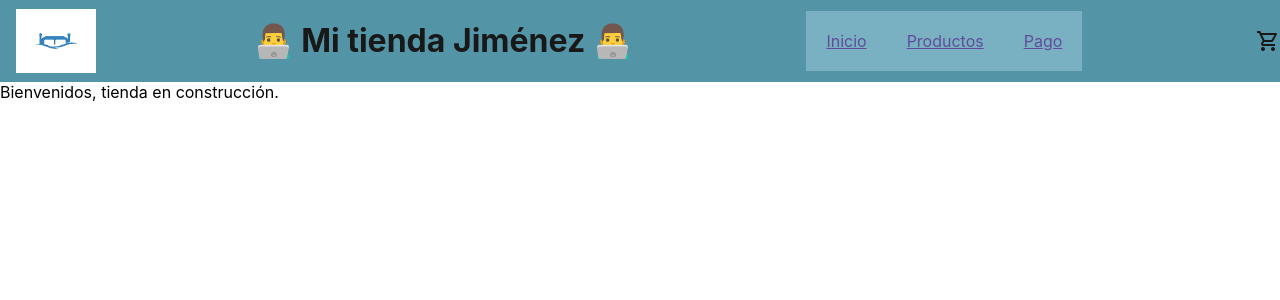
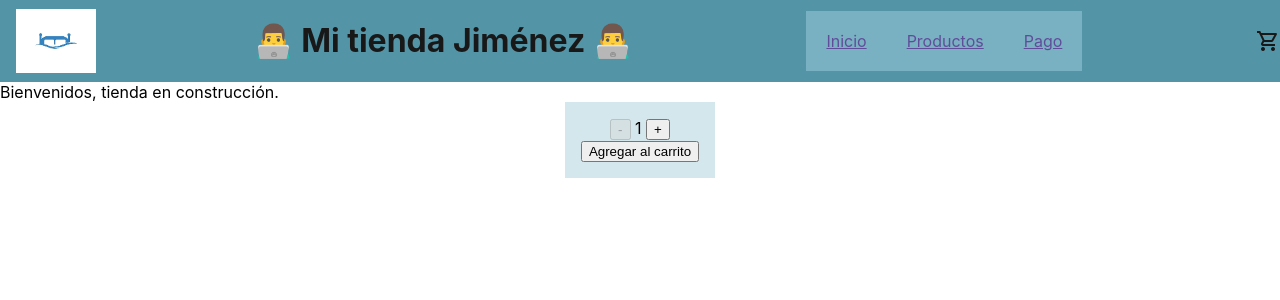
Before and after one commit to Wilialberth/commerce, a React (Create React App) app: page / in a window 1280 px wide. Shown: the top 300 px of the page. Built offline with nearby package versions, Linux system fonts and the light colour scheme.

Commit message:
Agrego contador

```diff
--- a/src/App.jsx
+++ b/src/App.jsx
@@ -7,9 +7,8 @@
   const greeting = "Bienvenidos, tienda en construcción."
   return (
     <>
-    <NavBar/>
-    <ItemListContainer greeting={greeting} />
-
+      <NavBar/>
+      <ItemListContainer greeting={greeting} />
     </>
   );
 }
--- /dev/null
+++ b/src/components/ItemCount/ItemCount.css
@@ -0,0 +1,7 @@
+.counter{
+    width: fit-content;
+    background-color: #d4e7ed;
+    margin: auto;
+    padding: 1rem;
+    text-align: center;
+}
--- /dev/null
+++ b/src/components/ItemCount/ItemCount.jsx
@@ -0,0 +1,33 @@
+import React , { useEffect , useState} from 'react'
+import "./ItemCount.css"
+
+
+export const ItemCount = ({initial, stock, onAdd}) => {
+    const [count, setCount] = useState (parseInt(initial));
+
+    const decrease = () =>{
+        setCount (count - 1);
+    }
+
+    const increase = () =>{
+        setCount (count + 1)
+    }
+
+    useEffect (()=>{
+        setCount(parseInt(initial));
+    }, [initial])
+
+  return (
+    <div className='counter' >
+        <button disabled = {count <=1} onClick={decrease} >-</button>
+        <span> {count} </span>
+        <button disabled = {count >=stock} onClick={increase} >+</button>
+        <div>
+            <button disabled = {stock <=0} onClick = {() => onAdd (count)}>Agregar al carrito</button>
+        </div>
+
+    </div>
+  )
+}
+
+export default ItemCount
--- a/src/components/ItemListContainer/ItemListContainer.jsx
+++ b/src/components/ItemListContainer/ItemListContainer.jsx
@@ -1,9 +1,17 @@
 import React from 'react'
+import ItemCount from '../ItemCount/ItemCount'
 
-const ItemListContainer = ( {greeting} ) => {
+export const ItemListContainer = ( {greeting} ) => {
+
+  const onAdd = (cantidad) =>{
+    console.log(`Felicidades, compraste ${cantidad} unidades`);
+  }
+
+
   return (
     <div>
         <span> {greeting} </span>
+        <ItemCount initial={1} stock = {10} onAdd = {onAdd} />
     </div>
   )
 }
```
